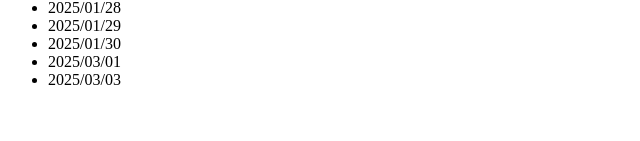
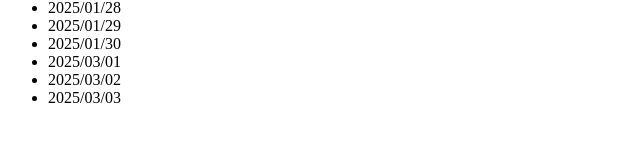
Before and after one commit to summerydev/termcalculator, a React (Create React App) app: page / in a window 1280 px wide. Shown: the part 589-730 px from the top of the page, without its empty margins (0-640 px from the left). Built offline with nearby package versions, Linux system fonts and the light colour scheme.

Commit message:
fix holidays

```diff
--- a/src/DateCalculator.js
+++ b/src/DateCalculator.js
@@ -27,7 +27,7 @@ const holidays = [
   "2025/01/28",
   "2025/01/29",
   "2025/01/30",
-  "2025/03/01",
+  "2025/03/01",  "2025/03/02",
   "2025/03/03",
 ];
 
```
